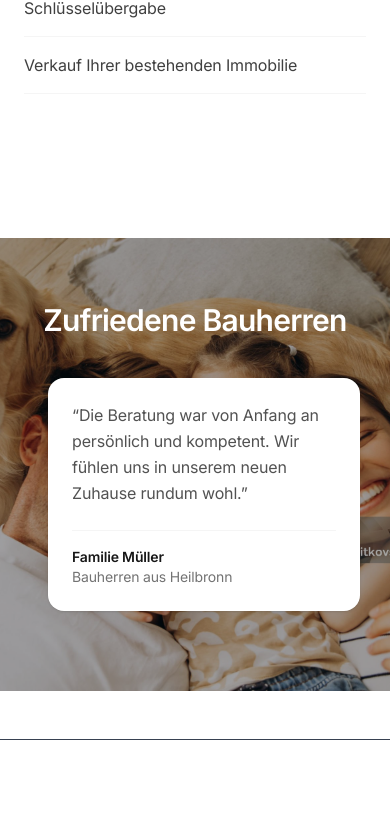
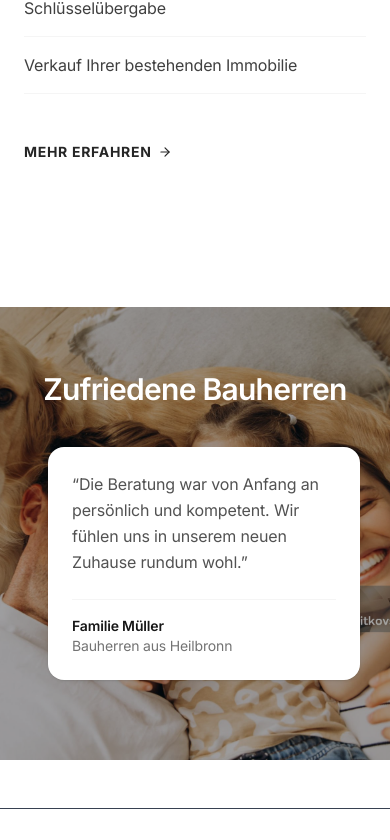
Before and after one commit to dieKrake/michael-wiggenhauser-website, a Next.js app: page / in a window 390 px wide. Shown: the part 3738-4578 px from the top of the page. Built offline with nearby package versions, Linux system fonts and the light colour scheme.

Commit message:
add "Mehr erfahren" links to services section on homepage with responsive visibility, reorder Tailwind classes in sorgenfrei-bauen hero, add id anchor to services section

```diff
--- a/src/app/page.tsx
+++ b/src/app/page.tsx
@@ -208,6 +208,12 @@ export default function Startseite() {
                 Von der ersten Idee bis zum Einzug begleite ich
                 partnerschaftlich und professionell.
               </p>
+              <Link
+                href="/sorgenfrei-bauen"
+                className="mt-8 hidden items-center gap-1.5 text-sm font-bold tracking-wider text-neutral-800 uppercase sm:inline-flex"
+              >
+                Mehr erfahren <ArrowRight className="h-3.5 w-3.5" />
+              </Link>
             </div>
             <ul className="space-y-4">
               {[
@@ -224,6 +230,12 @@ export default function Startseite() {
                   {item}
                 </li>
               ))}
+              <Link
+                href="/sorgenfrei-bauen#leistungen"
+                className="mt-8 inline-flex items-center gap-1.5 text-sm font-bold tracking-wider text-neutral-800 uppercase sm:mt-0 sm:hidden"
+              >
+                Mehr erfahren <ArrowRight className="h-3.5 w-3.5" />
+              </Link>
             </ul>
           </div>
         </div>
--- a/src/app/sorgenfrei-bauen/page.tsx
+++ b/src/app/sorgenfrei-bauen/page.tsx
@@ -28,7 +28,7 @@ export default function SorgenfreiBauenPage() {
           <Heading as="h1" className="text-white">
             Sorgenfrei Bauen
           </Heading>
-          <p className="mx-auto mt-6 max-w-2xl text-lg text-primary-200">
+          <p className="text-primary-200 mx-auto mt-6 max-w-2xl text-lg">
             Von der ersten Idee bis zum Einzug – ich begleite Sie durch alle
             Phasen Ihres Bauvorhabens. Persönlich, kompetent und transparent.
           </p>
@@ -36,7 +36,7 @@ export default function SorgenfreiBauenPage() {
       </Section>
 
       {/* Leistungen */}
-      <Section background="white">
+      <Section background="white" id="leistungen">
         <Container>
           <Heading as="h2" className="text-center">
             Unsere Leistungen
```
